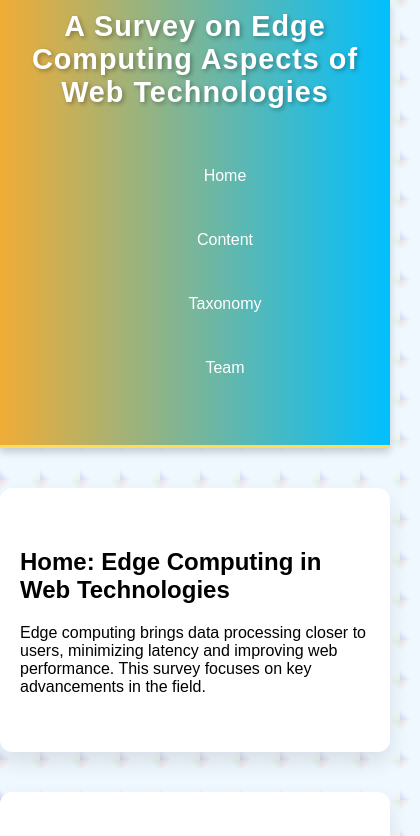
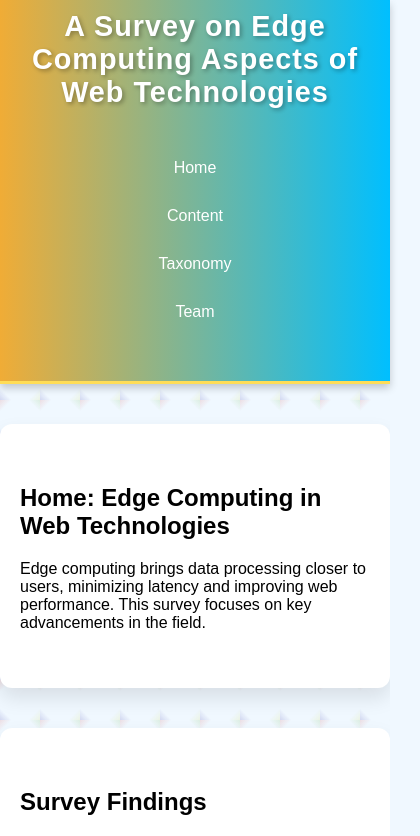
Before and after one commit to vnandala/my-react-app, a React (Create React App) app: page / in a window 390 px wide. Shown: the top 836 px of the page, 420 px wide, since content can reach past the window. Built offline with nearby package versions, Linux system fonts and the light colour scheme.

Commit message:
update 7

```diff
--- a/src/App.css
+++ b/src/App.css
@@ -69,25 +69,22 @@
 /* Mobile-Specific Styles */
 @media (max-width: 768px) {
   nav ul {
-    display: flex;
-    flex-direction: row; /* Keep items horizontal */
-    justify-content: center; /* Center items */
-    flex-wrap: nowrap; /* Prevent wrapping */
-    width: 100%; /* Ensure full width on mobile */
+    nav ul {
+      flex-direction: row; /* Keep items horizontal on mobile */
+      justify-content: space-around; /* Space items evenly on mobile */
+      width: 100%; /* Full width on mobile */
     }
 
     nav ul li {
-    flex: 1; /* Ensure equal space distribution between items */
+      flex: 1; /* Ensure each link takes equal space */
       text-align: center; /* Center the text */
     }
 
     nav a {
-    font-size: 0.2rem; /* Smaller text for mobile */
-    padding: 5px 8px; /* Smaller padding for mobile */
-    white-space: nowrap; /* Prevent text from wrapping inside links */
-    display: block; /* Ensure each link is treated as a block */
+      font-size: 1rem; /* Slightly smaller font size */
+      padding: 5px 8px; /* Smaller padding to fit mobile screens */
     }
-}
+  }}
 
 
 
```
Lines whose indentation alone changed are shown as unchanged.
